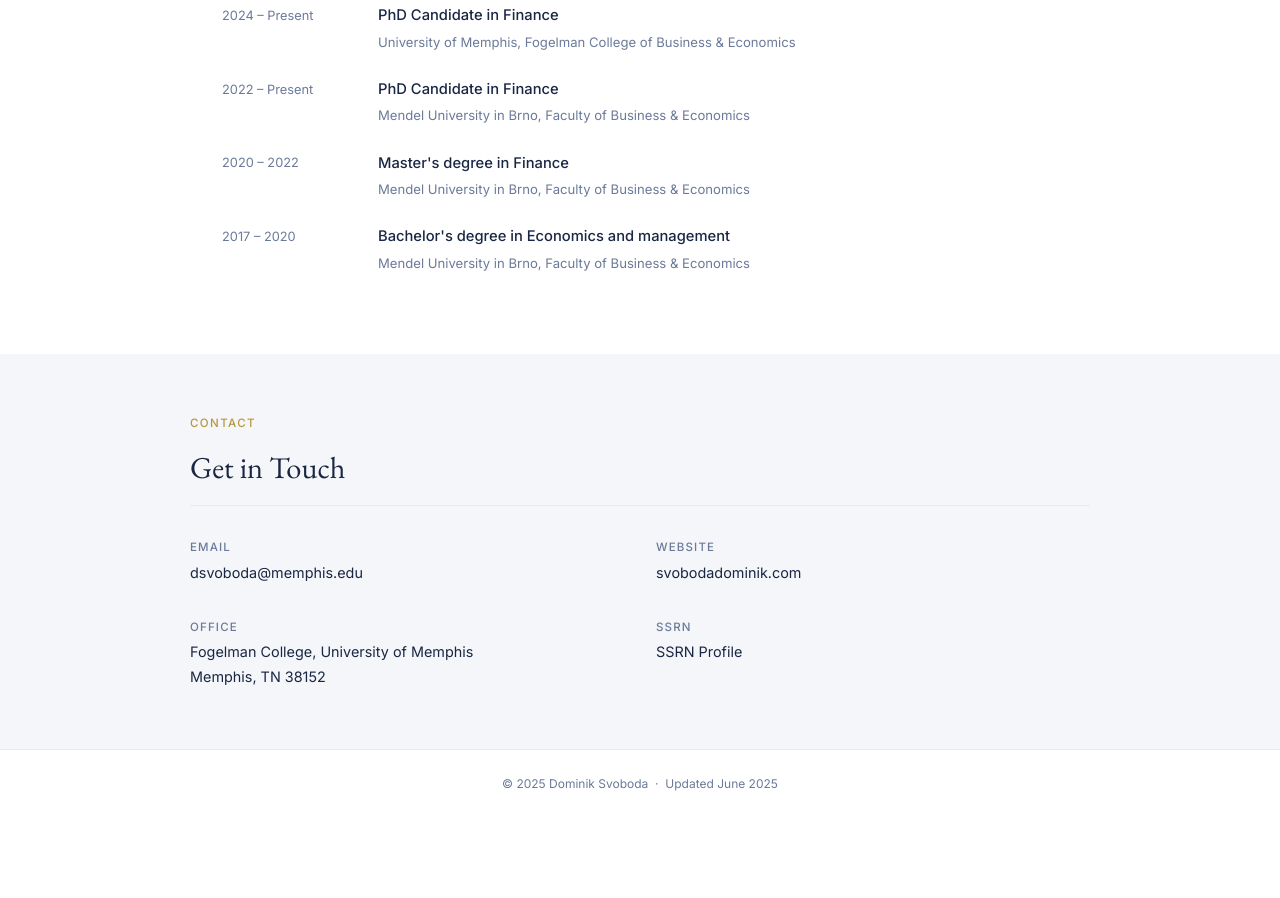
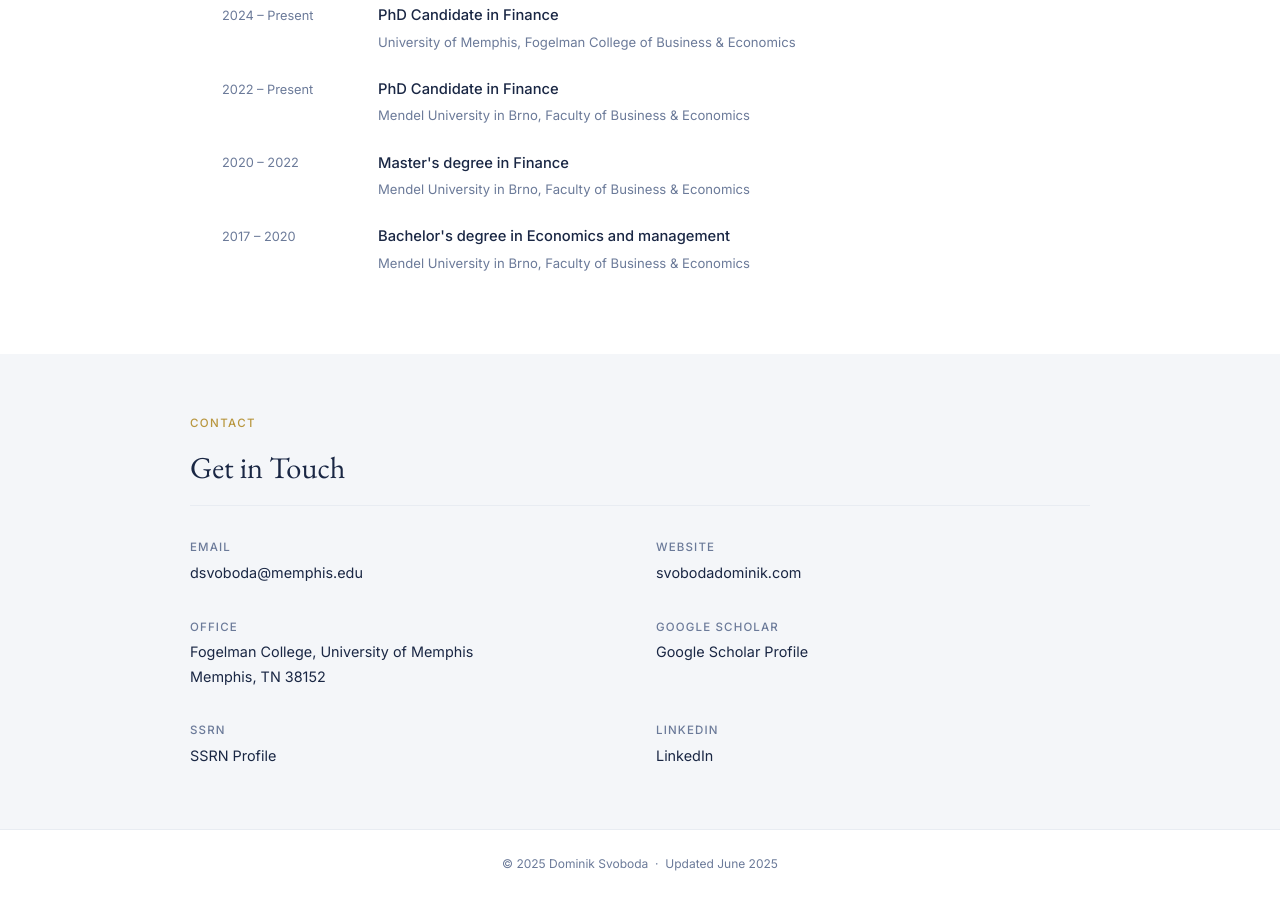
Before and after one commit to dominiksvoboda/website, a plain HTML site: page index.html in a window 1280 px wide. Shown: the part 2844-3742 px from the top of the page. Before the commit the page ends 3663 px from the top, so only its background shows below. Drawn offline with nearby package versions, Linux system fonts and the light colour scheme.

Commit message:
index.html

```diff
--- a/index.html
+++ b/index.html
@@ -608,8 +608,16 @@
         <span class="contact-value">Fogelman College, University of Memphis<br>Memphis, TN 38152</span>
       </div>
       <div class="contact-item">
+        <span class="contact-label">Google Scholar</span>
+        <a class="contact-value" href="https://scholar.google.cz/citations?hl=cs&authuser=1&user=F3Dz-q0AAAAJ" target="_blank">Google Scholar Profile</a>
+      </div>
+      <div class="contact-item">
         <span class="contact-label">SSRN</span>
-        <a class="contact-value" href="https://ssrn.com/author=YOUR_ID" target="_blank">SSRN Profile</a>
+        <a class="contact-value" href="https://papers.ssrn.com/Sol3/Cf_Dev/AbsByAuth.cfm?per_id=7748183" target="_blank">SSRN Profile</a>
+      </div>
+      <div class="contact-item">
+        <span class="contact-label">LinkedIn</span>
+        <a class="contact-value" href="https://www.linkedin.com/in/dominik-svoboda-8a3835161/?lipi=urn%3Ali%3Apage%3Ad_flagship3_profile_view_base_contact_details%3Ba4iPjyPWQeu7o1oU0Fq8ew%3D%3D" target="_blank">LinkedIn</a>
       </div>
     </div>
   </div>
```
